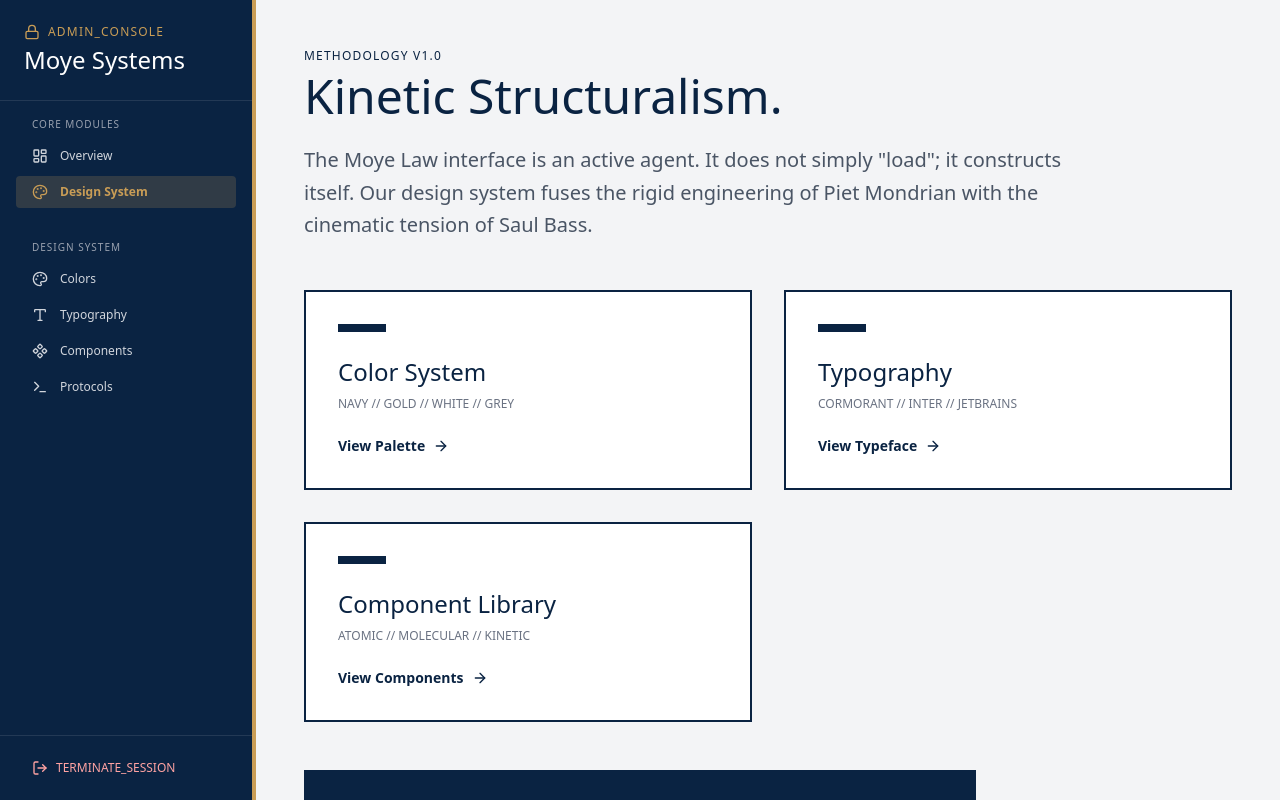
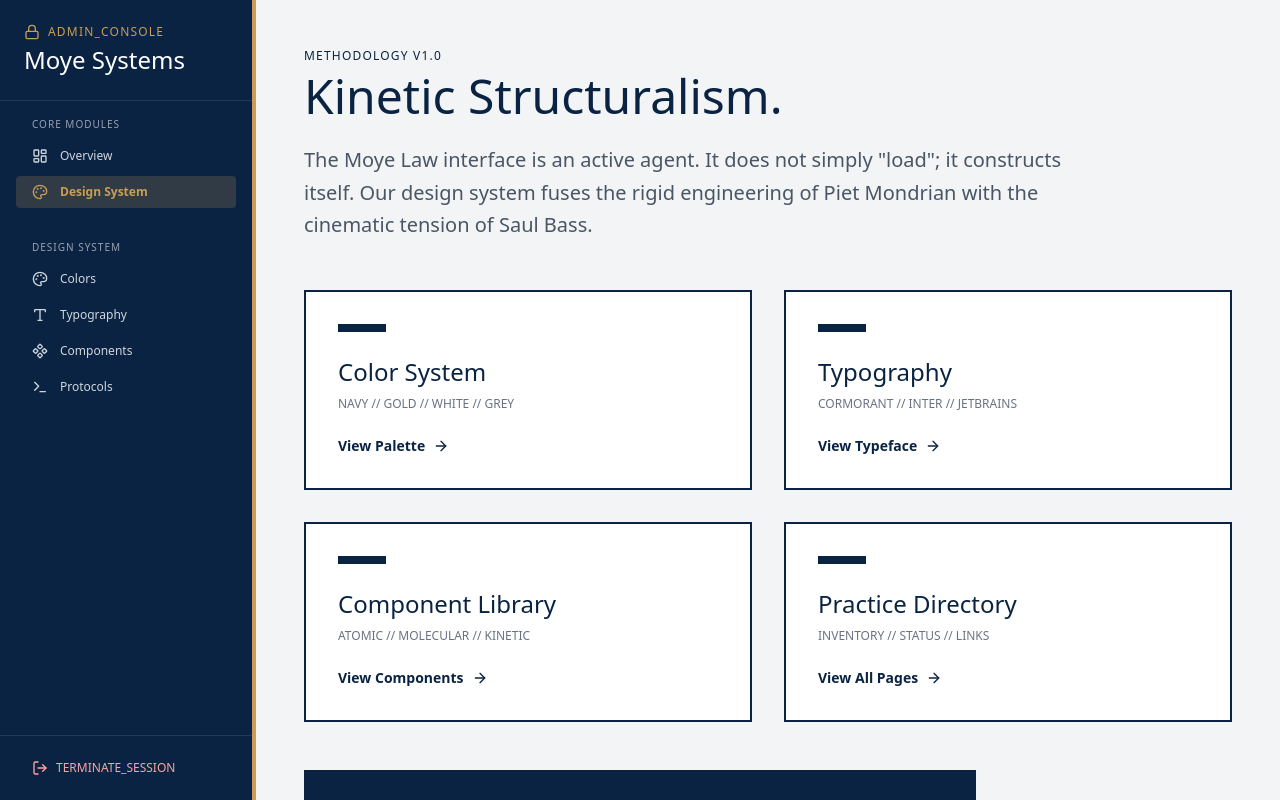
Before and after one commit to binarylawyer/moye-law-redesign, a Next.js app in the folder moye-law-web/: page /admin/design in a window 1280 px wide. Shown: the top 800 px of the page. Built offline with nearby package versions, Linux system fonts and the light colour scheme; no server answers.

Commit message:
feat: add admin design system hub page

```diff
--- a/moye-law-web/src/app/admin/design/page.tsx
+++ b/moye-law-web/src/app/admin/design/page.tsx
@@ -40,6 +40,15 @@ export default function DesignSystemHub() {
                         View Components <ArrowRight className="w-4 h-4 ml-2" />
                     </span>
                 </Link>
+
+                <Link href="/practice/directory" className="group block bg-white border-2 border-navy p-8 hover:shadow-[8px_8px_0px_0px_#C99D56] transition-shadow">
+                    <div className="h-2 w-12 bg-navy mb-6 group-hover:w-24 transition-all duration-300"></div>
+                    <h3 className="font-display text-2xl text-navy mb-2">Practice Directory</h3>
+                    <p className="font-mono text-xs text-gray-500 mb-6">INVENTORY // STATUS // LINKS</p>
+                    <span className="flex items-center text-sm font-bold text-navy group-hover:text-gold transition-colors">
+                        View All Pages <ArrowRight className="w-4 h-4 ml-2" />
+                    </span>
+                </Link>
             </div>
 
             <div className="bg-navy p-8 text-white max-w-2xl">
```
